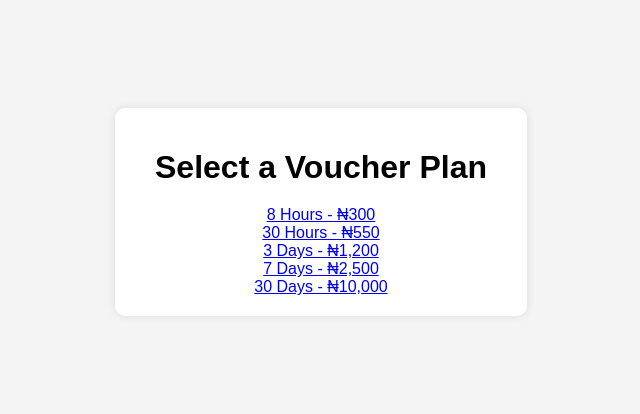
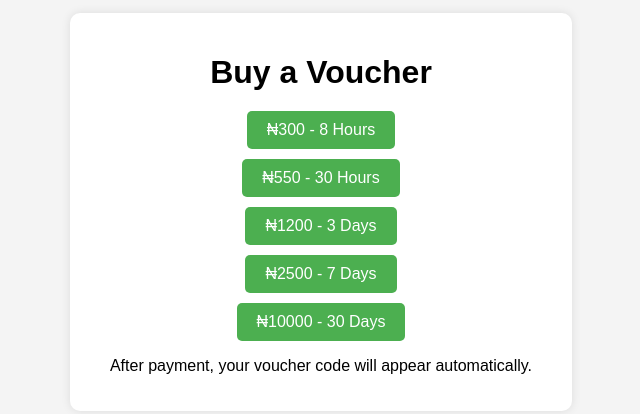
Before and after one commit to kalybur/Voucher-paystack-system, a plain HTML site: page index.html in a window 1280 px wide. Shown: the part 188-602 px from the top of the page, without its empty margins (319-959 px from the left). Drawn offline with Linux system fonts and the light colour scheme.

Commit message:
index.html

```diff
--- a/index.html
+++ b/index.html
@@ -1,22 +1,25 @@
-<!-- index.html -->
 <!DOCTYPE html>
 <html lang="en">
 <head>
   <meta charset="UTF-8" />
-  <meta name="viewport" content="width=device-width, initial-scale=1.0" />
-  <title>Buy Voucher - Kalybur</title>
+  <meta name="viewport" content="width=device-width, initial-scale=1.0"/>
+  <title>Buy Internet Voucher</title>
   <link rel="stylesheet" href="style.css" />
 </head>
 <body>
   <div class="container">
-    <h1>Select a Voucher Plan</h1>
-     <div class="plan"><a href="https://paystack.com/pay/8hourvoucher" target="_blank">8 Hours - ₦300</a></div>
-<div class="plan"><a href="https://paystack.com/pay/30hourvoucher" target="_blank">30 Hours - ₦550</a></div>
-<div class="plan"><a href="https://paystack.com/pay/6lj48p0vhh" target="_blank">3 Days - ₦1,200</a></div>
-<div class="plan"><a href="https://paystack.com/pay/7dayvoucher" target="_blank">7 Days - ₦2,500</a></div>
-<div class="plan"><a href="https://paystack.com/pay/30dayvoucher" target="_blank">30 Days - ₦10,000</a></div>
+    <h1>Buy a Voucher</h1>
+    <div class="plans">
+      <button onclick="payWithPaystack('8 hours', 300)">₦300 - 8 Hours</button>
+      <button onclick="payWithPaystack('30 hours', 550)">₦550 - 30 Hours</button>
+      <button onclick="payWithPaystack('3 days', 1200)">₦1200 - 3 Days</button>
+      <button onclick="payWithPaystack('7 days', 2500)">₦2500 - 7 Days</button>
+      <button onclick="payWithPaystack('30 days', 10000)">₦10000 - 30 Days</button>
+    </div>
+    <p class="info">After payment, your voucher code will appear automatically.</p>
   </div>
 
+  <script src="https://js.paystack.co/v1/inline.js"></script>
   <script src="script.js"></script>
 </body>
 </html>
```
